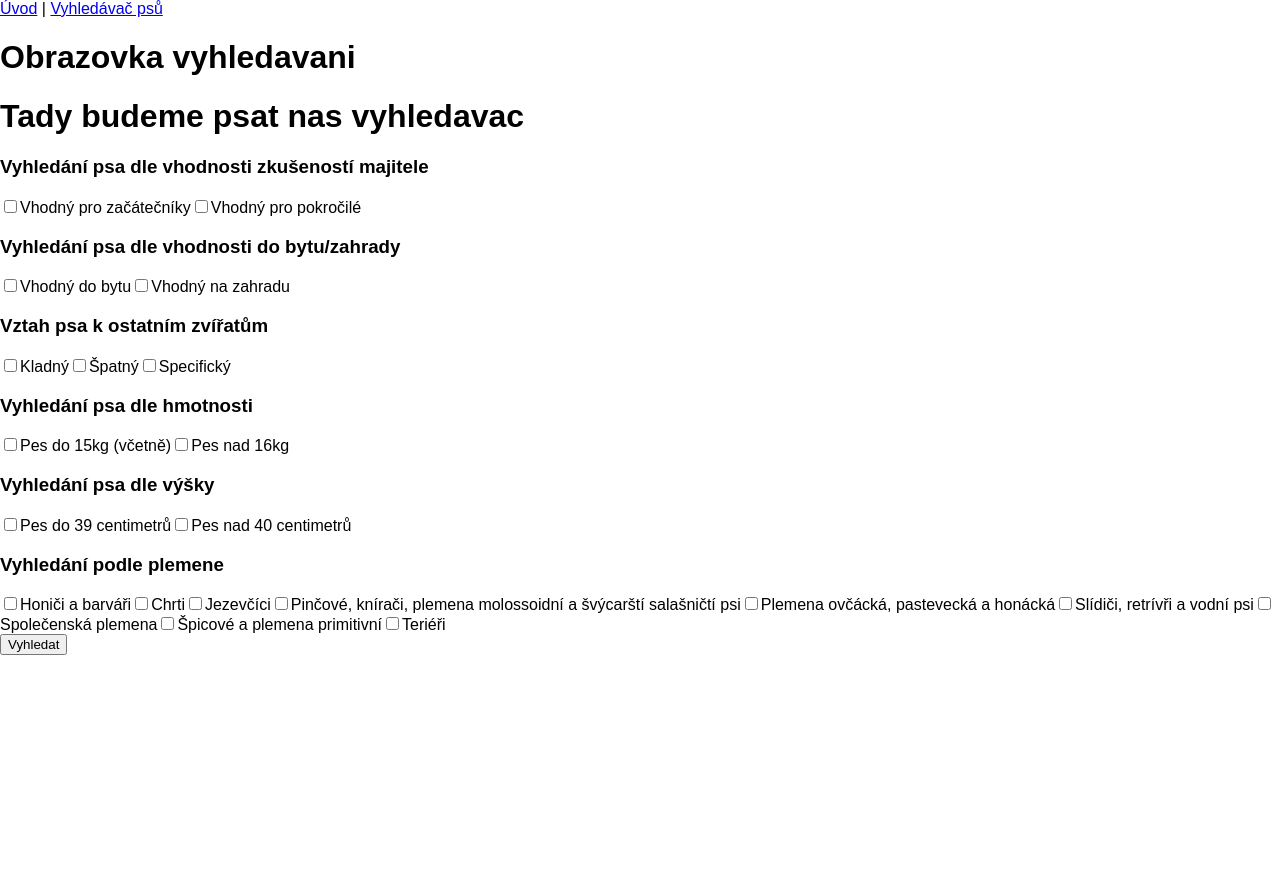
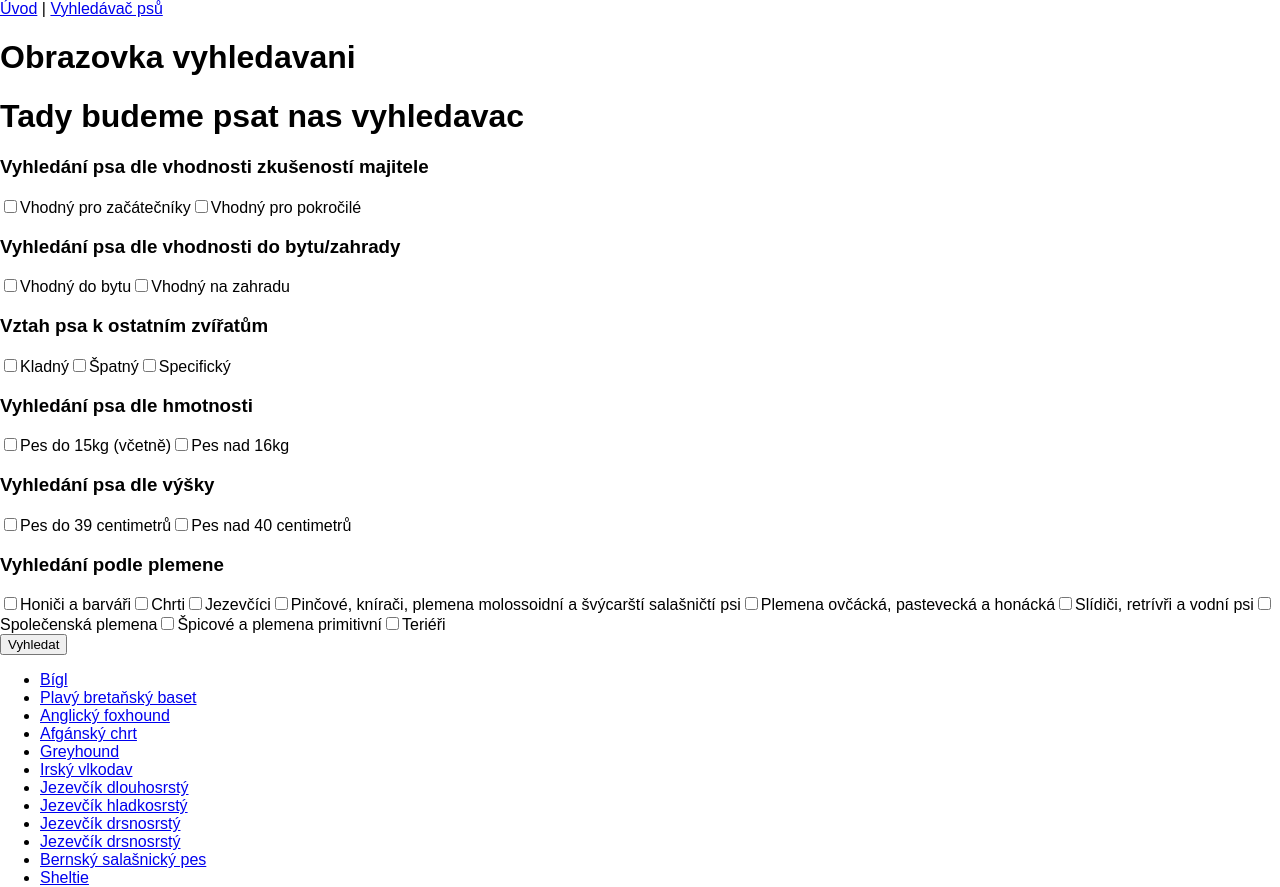
Before and after one commit to terezakuk/Psomat, a Vue app: page /search in a window 1280 px wide. Shown: the top 887 px of the page. Before the commit the page ends 800 px from the top, so only its background shows below. Built offline with nearby package versions, Linux system fonts and the light colour scheme.

Commit message:
Zobrazi seznam psu zatim bez filtru

```diff
--- a/src/components/Dogs.vue
+++ b/src/components/Dogs.vue
@@ -1,10 +1,17 @@
 <template>
-
+<div>
+  <p v-if="loading">Načítám data...</p>
+  <ul v-if="!loading">
+    <li v-for="(pes, index) in psi" v-bind:key="index">
+      <router-link v-bind:to="`/dog/${ index }`">{{ pes.nazevPsa }}</router-link>
+    </li>
+  </ul>
+</div>
 </template>
 
 <script>
 export default {
-    data: function() {
+  data: function() {
     return {
       loading: true,
       psi: []
@@ -14,17 +21,17 @@ export default {
     fetch("/api/dogs.json")
       .then(response => response.json())
       .then(data => {
-        this.psi = data.results;
+        this.psi = data;
         this.loading = false;
+        console.log("loading skoncil", this.psi.length)
+
       })
       .catch(error => {
         console.log(error);
       });
   }
-
-}
+};
 </script>
 
 <style>
-
 </style>
--- a/src/views/Search.vue
+++ b/src/views/Search.vue
@@ -1,27 +1,28 @@
 <template>
-  <div><h1>Obrazovka vyhledavani</h1>
-  <filter-psu
-  v-on:filtruj="filtruj($event)"
-  />
+  <div>
+    <h1>Obrazovka vyhledavani</h1>
+    <filter-psu v-on:filtruj="filtruj($event)" />
+    <dogs />
   </div>
 </template>
 
 <script>
-import Filter from '@/components/Filter.vue'
+import Filter from "@/components/Filter.vue";
+import Dogs from "@/components/Dogs.vue";
 export default {
-    components: {
-        'filter-psu': Filter
-    },
 
-    methods: {
-      filtruj(filter){
-console.log("filtruj", filter);
-      }
+  components: {
+    "filter-psu": Filter,
+          dogs: Dogs
+  },
+
+  methods: {
+    filtruj(filter) {
+      console.log("filtruj", filter);
     }
-
-}
+  }
+};
 </script>
 
 <style>
-
 </style>
```
